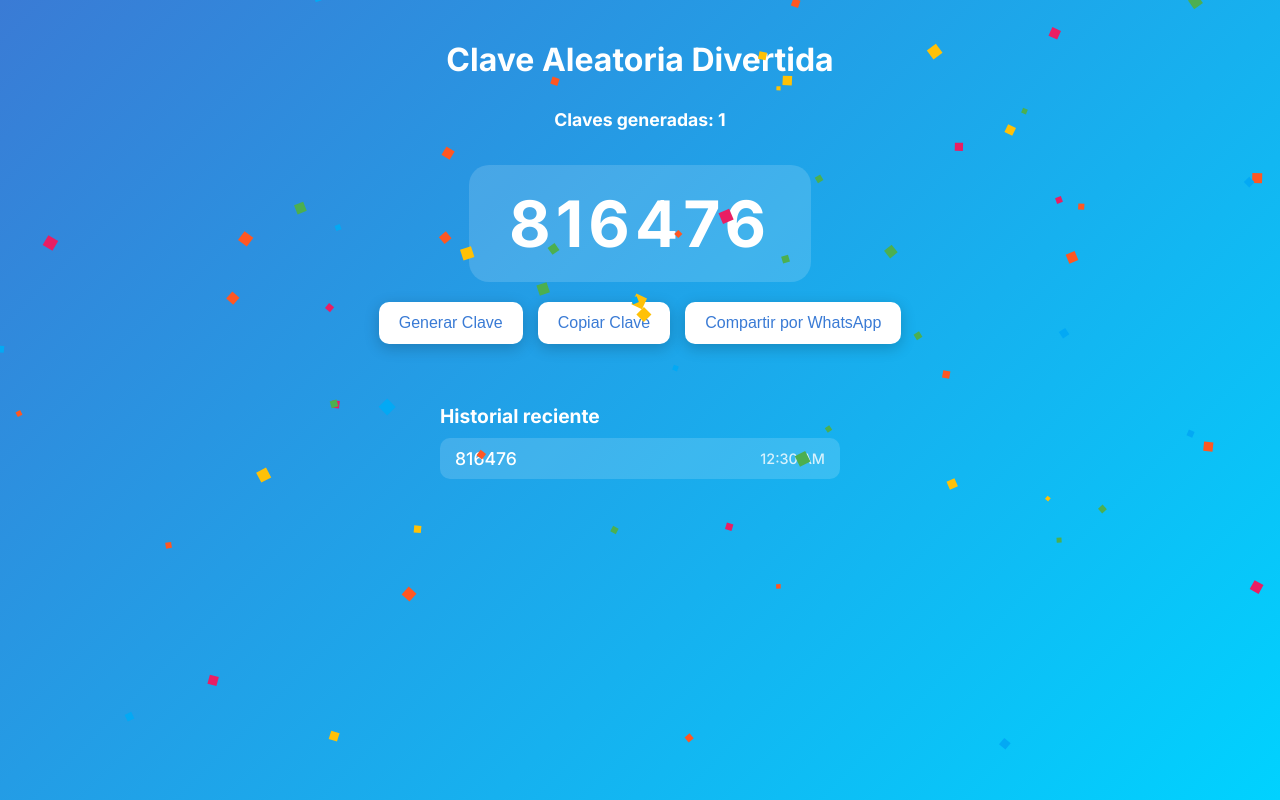
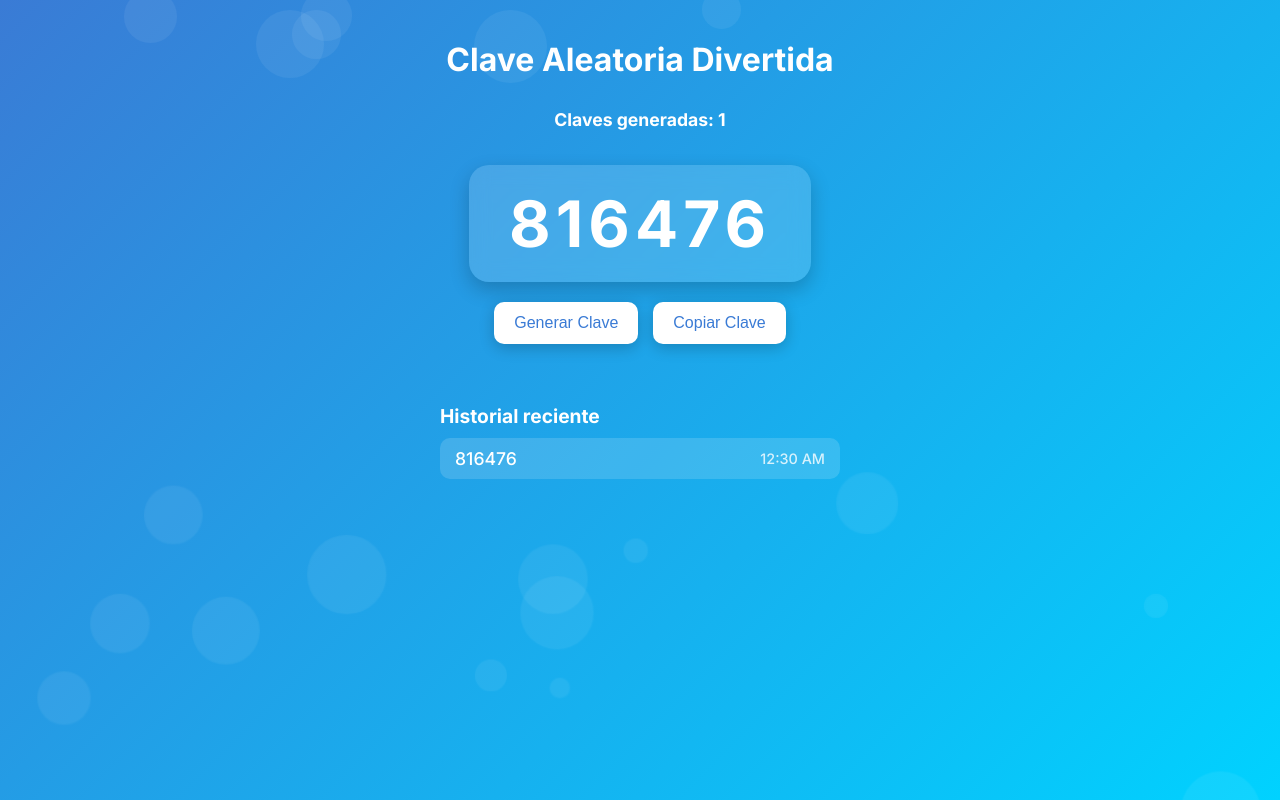
Before and after one commit to pauleDFT/generador-claves, a plain HTML site: page index.html in a window 1280 px wide. Both pictures are taken after a click on the button "Generar Clave". Drawn offline with Linux system fonts and the light colour scheme.

Commit message:
generador3.0

```diff
--- a/index.html
+++ b/index.html
@@ -2,13 +2,11 @@
 <html lang="es">
 <head>
   <meta charset="UTF-8" />
-  <title>Generador de Claves Divertido</title>
+  <title>Generador de Claves con Fondo Animado</title>
   <meta name="viewport" content="width=device-width, initial-scale=1" />
   <link href="https://fonts.googleapis.com/css2?family=Inter:wght@500;700&display=swap" rel="stylesheet" />
   <style>
     :root {
-      --color-fondo-claro: linear-gradient(135deg, #3a7bd5, #00d2ff);
-      --color-fondo-oscuro: linear-gradient(135deg, #121212, #1f1f1f);
       --color-texto-claro: #fff;
       --color-texto-oscuro: #fff;
       --color-boton-claro: #fff;
@@ -20,7 +18,6 @@
     }
     @media (prefers-color-scheme: dark) {
       body {
-        background: var(--color-fondo-oscuro);
         color: var(--color-texto-oscuro);
       }
       button {
@@ -39,7 +36,6 @@
     }
     @media (prefers-color-scheme: light) {
       body {
-        background: var(--color-fondo-claro);
         color: var(--color-texto-claro);
       }
       button {
@@ -61,8 +57,13 @@
       padding: 0;
       box-sizing: border-box;
     }
+    body, html {
+      height: 100%;
+      font-family: "Inter", sans-serif;
+      overflow-x: hidden;
+      position: relative;
+    }
     body {
-      font-family: "Inter", sans-serif;
       display: flex;
       flex-direction: column;
       align-items: center;
@@ -70,12 +71,15 @@
       min-height: 100vh;
       text-align: center;
       padding: 40px 20px;
-      transition: background 0.3s ease, color 0.3s ease;
-      overflow-x: hidden;
+      background: linear-gradient(135deg, #3a7bd5, #00d2ff);
+      transition: background 1s ease;
+      color: white;
     }
     h1 {
       font-size: 2rem;
       margin-bottom: 30px;
+      z-index: 10;
+      position: relative;
     }
     #clave {
       font-size: 4rem;
@@ -86,8 +90,12 @@
       border-radius: 20px;
       user-select: none;
       min-width: 180px;
-      background: var(--color-clave-fondo-claro);
-      transition: background 0.3s ease;
+      background: rgba(255,255,255,0.15);
+      backdrop-filter: blur(10px);
+      box-shadow: 0 8px 20px rgba(0,0,0,0.2);
+      z-index: 10;
+      position: relative;
+      color: #fff;
     }
     .botones {
       display: flex;
@@ -95,6 +103,8 @@
       margin-bottom: 30px;
       flex-wrap: wrap;
       justify-content: center;
+      z-index: 10;
+      position: relative;
     }
     button {
       border: none;
@@ -111,6 +121,8 @@
       max-width: 400px;
       width: 100%;
       text-align: left;
+      z-index: 10;
+      position: relative;
     }
     #historial h2 {
       font-size: 1.2rem;
@@ -129,6 +141,7 @@
       justify-content: space-between;
       align-items: center;
       background: rgba(255, 255, 255, 0.15);
+      color: #fff;
     }
     .hora {
       font-size: 0.9rem;
@@ -140,44 +153,50 @@
       font-weight: 600;
       margin-bottom: 15px;
       font-size: 1.1rem;
+      z-index: 10;
+      position: relative;
+      color: #fff;
     }
-
-    /* Animación tragamonedas */
-    @keyframes slotAnim {
-      0%, 100% { opacity: 1; }
-      50% { opacity: 0.3; }
+    /* Fondo animado burbujas */
+    #fondo-animado {
+      position: fixed;
+      top: 0; left: 0;
+      width: 100vw; height: 100vh;
+      pointer-events: none;
+      z-index: 0;
+      overflow: hidden;
+      background: linear-gradient(135deg, #3a7bd5, #00d2ff);
+      transition: background 2s ease;
     }
-    .slot-anim {
-      animation: slotAnim 0.15s ease-in-out infinite;
+    .burbuja {
+      position: absolute;
+      border-radius: 50%;
+      opacity: 0.3;
+      background: rgba(255,255,255,0.2);
+      animation: flotar 15s linear infinite;
+      will-change: transform;
+      mix-blend-mode: screen;
     }
-
-    /* Confetti */
-    #confetti-canvas {
-      position: fixed;
-      pointer-events: none;
-      top: 0; left: 0;
-      width: 100vw;
-      height: 100vh;
-      z-index: 9999;
+    @keyframes flotar {
+      0% { transform: translateY(100vh) translateX(0) scale(1); }
+      100% { transform: translateY(-150px) translateX(30px) scale(1.2); }
     }
   </style>
 </head>
 <body>
+  <div id="fondo-animado"></div>
   <h1>Clave Aleatoria Divertida</h1>
   <div id="contador">Claves generadas: 0</div>
   <div id="clave">------</div>
   <div class="botones">
     <button onclick="generarClave()">Generar Clave</button>
     <button onclick="copiarClave()">Copiar Clave</button>
-    <button onclick="compartirWhatsapp()">Compartir por WhatsApp</button>
   </div>
 
   <div id="historial">
     <h2>Historial reciente</h2>
     <ul id="lista-claves"></ul>
   </div>
-
-  <canvas id="confetti-canvas"></canvas>
 
   <script>
     let claveActual = "";
@@ -186,36 +205,13 @@
     const contadorDiv = document.getElementById('contador');
     const claveDiv = document.getElementById('clave');
 
-    // Función para animar como tragamonedas antes de mostrar clave real
-    function animarClave(finalClave, duracion = 1200) {
-      const start = Date.now();
-      let animInterval;
-      const chars = "0123456789";
-      claveDiv.classList.add("slot-anim");
-      animInterval = setInterval(() => {
-        const elapsed = Date.now() - start;
-        if (elapsed > duracion) {
-          clearInterval(animInterval);
-          claveDiv.classList.remove("slot-anim");
-          claveDiv.textContent = finalClave;
-        } else {
-          let randomClave = "";
-          for(let i=0; i<6; i++) {
-            randomClave += chars.charAt(Math.floor(Math.random() * chars.length));
-          }
-          claveDiv.textContent = randomClave;
-        }
-      }, 60);
-    }
-
     function generarClave() {
       const nuevaClave = Math.floor(100000 + Math.random() * 900000).toString();
-      animarClave(nuevaClave);
       claveActual = nuevaClave;
+      claveDiv.textContent = nuevaClave;
       agregarAlHistorial(nuevaClave);
       contador++;
       contadorDiv.textContent = `Claves generadas: ${contador}`;
-      dispararConfetti();
     }
 
     function copiarClave() {
@@ -235,82 +231,39 @@
       }
     }
 
-    function compartirWhatsapp() {
-      if (!claveActual) return alert("Generá una clave primero!");
-      const texto = encodeURIComponent(`Clave generada: ${claveActual}`);
-      const url = `https://wa.me/?text=${texto}`;
-      window.open(url, "_blank");
+    // Fondo animado burbujas
+    const fondo = document.getElementById('fondo-animado');
+    const burbujas = [];
+    const cantidadBurbujas = 20;
+
+    function crearBurbuja() {
+      const b = document.createElement('div');
+      b.classList.add('burbuja');
+      b.style.width = `${Math.random() * 60 + 20}px`;
+      b.style.height = b.style.width;
+      b.style.left = `${Math.random() * 100}vw`;
+      b.style.animationDuration = `${15 + Math.random() * 10}s`;
+      b.style.animationDelay = `${Math.random() * 15}s`;
+      fondo.appendChild(b);
+      burbujas.push(b);
     }
 
-    // Confetti básico
-    const confettiCanvas = document.getElementById('confetti-canvas');
-    const ctx = confettiCanvas.getContext('2d');
-    let confettiPieces = [];
-
-    function resizeCanvas() {
-      confettiCanvas.width = window.innerWidth;
-      confettiCanvas.height = window.innerHeight;
+    for(let i=0; i < cantidadBurbujas; i++) {
+      crearBurbuja();
     }
 
-    window.addEventListener('resize', resizeCanvas);
-    resizeCanvas();
-
-    class ConfettiPiece {
-      constructor() {
-        this.x = Math.random() * confettiCanvas.width;
-        this.y = Math.random() * confettiCanvas.height - confettiCanvas.height;
-        this.size = (Math.random() * 8) + 4;
-        this.speed = (Math.random() * 3) + 2;
-        this.angle = Math.random() * 2 * Math.PI;
-        this.spin = (Math.random() * 0.1) + 0.05;
-        this.colors = ['#FFC107', '#4CAF50', '#03A9F4', '#E91E63', '#FF5722'];
-        this.color = this.colors[Math.floor(Math.random() * this.colors.length)];
-      }
-      update() {
-        this.y += this.speed;
-        this.angle += this.spin;
-        if (this.y > confettiCanvas.height) {
-          this.y = -this.size;
-          this.x = Math.random() * confettiCanvas.width;
-        }
-      }
-      draw() {
-        ctx.save();
-        ctx.translate(this.x, this.y);
-        ctx.rotate(this.angle);
-        ctx.fillStyle = this.color;
-        ctx.fillRect(-this.size / 2, -this.size / 2, this.size, this.size);
-        ctx.restore();
-      }
-    }
-
-    function crearConfetti() {
-      for(let i = 0; i < 100; i++) {
-        confettiPieces.push(new ConfettiPiece());
-      }
-    }
-
-    function dispararConfetti() {
-      crearConfetti();
-      let duracion = 3000;
-      let start = Date.now();
-
-      function animar() {
-        let elapsed = Date.now() - start;
-        ctx.clearRect(0, 0, confettiCanvas.width, confettiCanvas.height);
-        confettiPieces.forEach(p => {
-          p.update();
-          p.draw();
-        });
-        if (elapsed < duracion) {
-          requestAnimationFrame(animar);
-        } else {
-          confettiPieces = [];
-          ctx.clearRect(0, 0, confettiCanvas.width, confettiCanvas.height);
-        }
-      }
-      animar();
-    }
+    // Interactividad: las burbujas se mueven un poco con el mouse
+    document.body.addEventListener('mousemove', e => {
+      const ancho = window.innerWidth;
+      const alto = window.innerHeight;
+      const porcentajeX = e.clientX / ancho;
+      const porcentajeY = e.clientY / alto;
+      burbujas.forEach((b, i) => {
+        const movX = (porcentajeX - 0.5) * 30 * (i % 2 === 0 ? 1 : -1);
+        const movY = (porcentajeY - 0.5) * 20 * (i % 2 === 0 ? 1 : -1);
+        b.style.transform = `translate(${movX}px, ${movY}px)`;
+      });
+    });
   </script>
 </body>
 </html>
```
